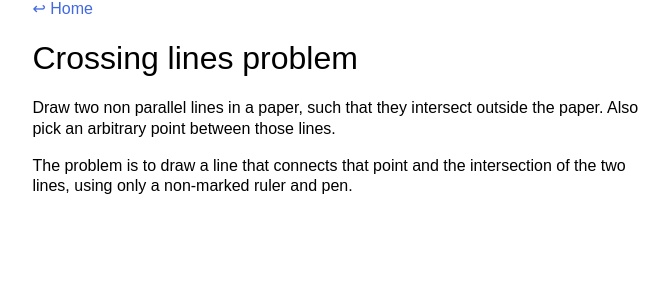
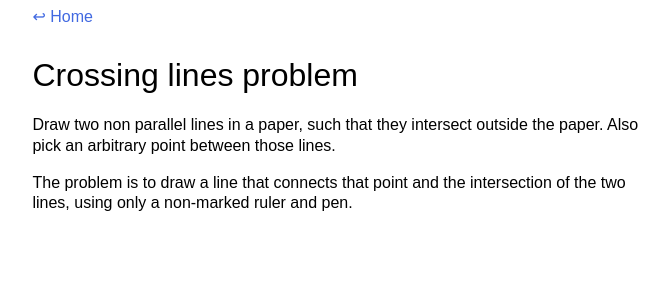
Before and after one commit to guillermobox/guillermobox.github.io, a Jekyll site: the page built from _docs/parallel.md, in a window 1280 px wide. Shown: the top 300 px of the page, without its empty margins (296-965 px from the left). Built offline with Jekyll 4.4.1, drawn with Linux system fonts in a browser that asks for light colours.

Commit message:
style changes

```diff
--- a/css/document.scss
+++ b/css/document.scss
@@ -35,3 +35,7 @@ img {
 h1 {
 	font-weight: normal;
 }
+
+header {
+	padding: 1ex 0ex;
+}
```
